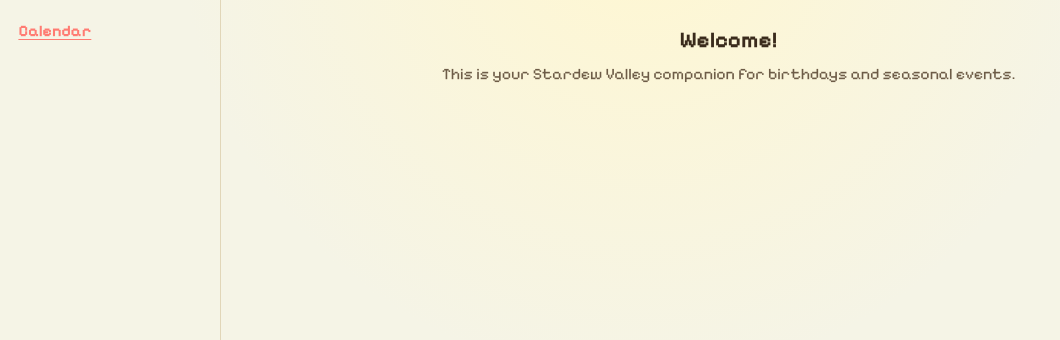
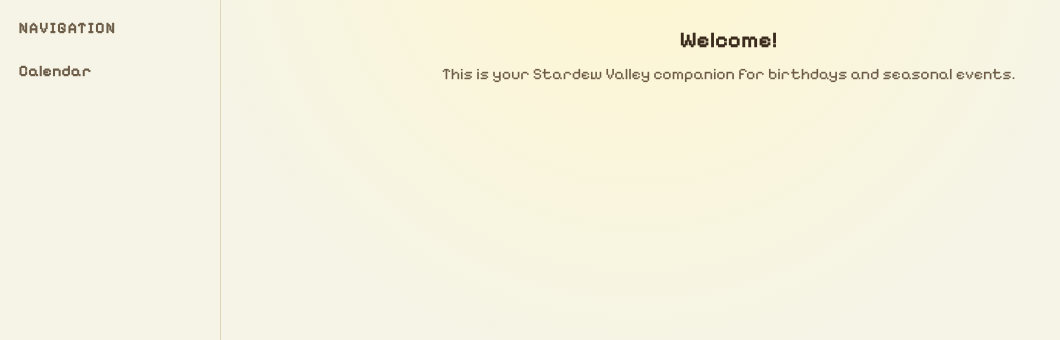
Before and after one commit to nicholejbooker/StardewValleyTracker, a Django app: page / in a window 1280 px wide. Shown: the part 82-422 px from the top of the page, without its empty margins (0-1060 px from the left). Run offline with Django 5.2, Linux system fonts and the light colour scheme.

Commit message:
Add shared base template with sidebar navigation
Made-with: Cursor

```diff
--- /dev/null
+++ b/calendar_app/templates/calendar_app/base.html
@@ -0,0 +1,85 @@
+{% load static %}
+<!DOCTYPE html>
+<html lang="en" data-theme="light">
+<head>
+    <meta charset="UTF-8">
+    <title>{% block title %}Star-Done Valley{% endblock %}</title>
+
+    <script>
+      (function() {
+        var t = localStorage.getItem("stardewTheme");
+        if (t === "dark" || t === "light") {
+          document.documentElement.setAttribute("data-theme", t);
+        }
+      })();
+    </script>
+
+    <link rel="preconnect" href="https://fonts.googleapis.com">
+    <link rel="preconnect" href="https://fonts.gstatic.com" crossorigin>
+    <link href="https://fonts.googleapis.com/css2?family=Pixelify+Sans:wght@400;500;600;700&display=swap" rel="stylesheet">
+
+    <link rel="stylesheet" href="{% static 'calendar_app/css/styles.css' %}?v=4">
+    {% block head %}{% endblock %}
+</head>
+<body>
+    <header class="landing-header">
+        <h1 class="landing-title">Star-Done Valley</h1>
+        <button id="theme-toggle" class="theme-toggle" type="button">
+            Toggle Dark Mode
+        </button>
+    </header>
+
+    <div class="landing-layout">
+        <aside class="landing-sidebar">
+            <nav class="landing-nav" aria-label="Main navigation">
+                <div class="landing-nav-label">Navigation</div>
+                <a
+                    class="landing-nav-link{% if request.resolver_match and request.resolver_match.url_name == 'calendar' %} landing-nav-link--active{% endif %}"
+                    href="{% url 'calendar_app:calendar' %}"
+                >
+                    Calendar
+                </a>
+            </nav>
+        </aside>
+
+        <div class="landing-divider" aria-hidden="true"></div>
+
+        <main class="landing-main">
+            {% block content %}{% endblock %}
+        </main>
+    </div>
+
+    <script>
+      document.addEventListener("DOMContentLoaded", () => {
+        const root = document.documentElement;
+        const themeToggle = document.getElementById("theme-toggle");
+        const THEME_KEY = "stardewTheme";
+
+        function applyTheme(theme) {
+          root.setAttribute("data-theme", theme);
+          if (themeToggle) {
+            themeToggle.textContent = theme === "dark" ? "Switch to Light Mode" : "Switch to Dark Mode";
+          }
+        }
+
+        const storedTheme = window.localStorage.getItem(THEME_KEY);
+        if (storedTheme === "dark" || storedTheme === "light") {
+          applyTheme(storedTheme);
+        } else {
+          applyTheme("light");
+        }
+
+        if (themeToggle) {
+          themeToggle.addEventListener("click", () => {
+            const current = root.getAttribute("data-theme") === "dark" ? "dark" : "light";
+            const next = current === "dark" ? "light" : "dark";
+            window.localStorage.setItem(THEME_KEY, next);
+            applyTheme(next);
+          });
+        }
+      });
+    </script>
+
+    {% block scripts %}{% endblock %}
+</body>
+</html>
--- a/calendar_app/templates/calendar_app/landing.html
+++ b/calendar_app/templates/calendar_app/landing.html
@@ -1,80 +1,12 @@
-{% load static %}
-<!DOCTYPE html>
-<html lang="en" data-theme="light">
-<head>
-    <meta charset="UTF-8">
-    <title>Star-Done Valley</title>
-    <script>
-      (function() {
-        var t = localStorage.getItem("stardewTheme");
-        if (t === "dark" || t === "light") {
-          document.documentElement.setAttribute("data-theme", t);
-        }
-      })();
-    </script>
-    <link rel="preconnect" href="https://fonts.googleapis.com">
-    <link rel="preconnect" href="https://fonts.gstatic.com" crossorigin>
-    <link href="https://fonts.googleapis.com/css2?family=Pixelify+Sans:wght@400;500;600;700&display=swap" rel="stylesheet">
-    <link rel="stylesheet" href="{% static 'calendar_app/css/styles.css' %}?v=2">
-</head>
-<body>
-    <header class="landing-header">
-        <h1 class="landing-title">Star-Done Valley</h1>
-        <button id="theme-toggle" class="theme-toggle" type="button">
-            Toggle Dark Mode
-        </button>
-    </header>
+{% extends "calendar_app/base.html" %}
 
-    <div class="landing-layout">
-        <aside class="landing-sidebar">
-            <nav class="landing-nav" aria-label="Main navigation">
-                <a class="landing-nav-link landing-nav-link--active" href="{% url 'calendar_app:calendar' %}">
-                    Calendar
-                </a>
-            </nav>
-        </aside>
+{% block title %}Star-Done Valley{% endblock %}
 
-        <div class="landing-divider" aria-hidden="true"></div>
-
-        <main class="landing-main">
+{% block content %}
     <section class="landing-hero">
         <h2 class="landing-hero-title">Welcome!</h2>
         <p class="landing-hero-copy">
             This is your Stardew Valley companion for birthdays and seasonal events.
         </p>
     </section>
-        </main>
-    </div>
-
-    <script>
-      document.addEventListener("DOMContentLoaded", () => {
-        const root = document.documentElement;
-        const themeToggle = document.getElementById("theme-toggle");
-        const THEME_KEY = "stardewTheme";
-
-        function applyTheme(theme) {
-          root.setAttribute("data-theme", theme);
-          if (themeToggle) {
-            themeToggle.textContent = theme === "dark" ? "Switch to Light Mode" : "Switch to Dark Mode";
-          }
-        }
-
-        const storedTheme = window.localStorage.getItem(THEME_KEY);
-        if (storedTheme === "dark" || storedTheme === "light") {
-          applyTheme(storedTheme);
-        } else {
-          applyTheme("light");
-        }
-
-        if (themeToggle) {
-          themeToggle.addEventListener("click", () => {
-            const current = root.getAttribute("data-theme") === "dark" ? "dark" : "light";
-            const next = current === "dark" ? "light" : "dark";
-            window.localStorage.setItem(THEME_KEY, next);
-            applyTheme(next);
-          });
-        }
-      });
-    </script>
-</body>
-</html>
+{% endblock %}
```
Also changed, not shown: calendar_app/templates/calendar_app/calendar.html (+7 -32 lines). Lines whose indentation alone changed are shown as unchanged.
